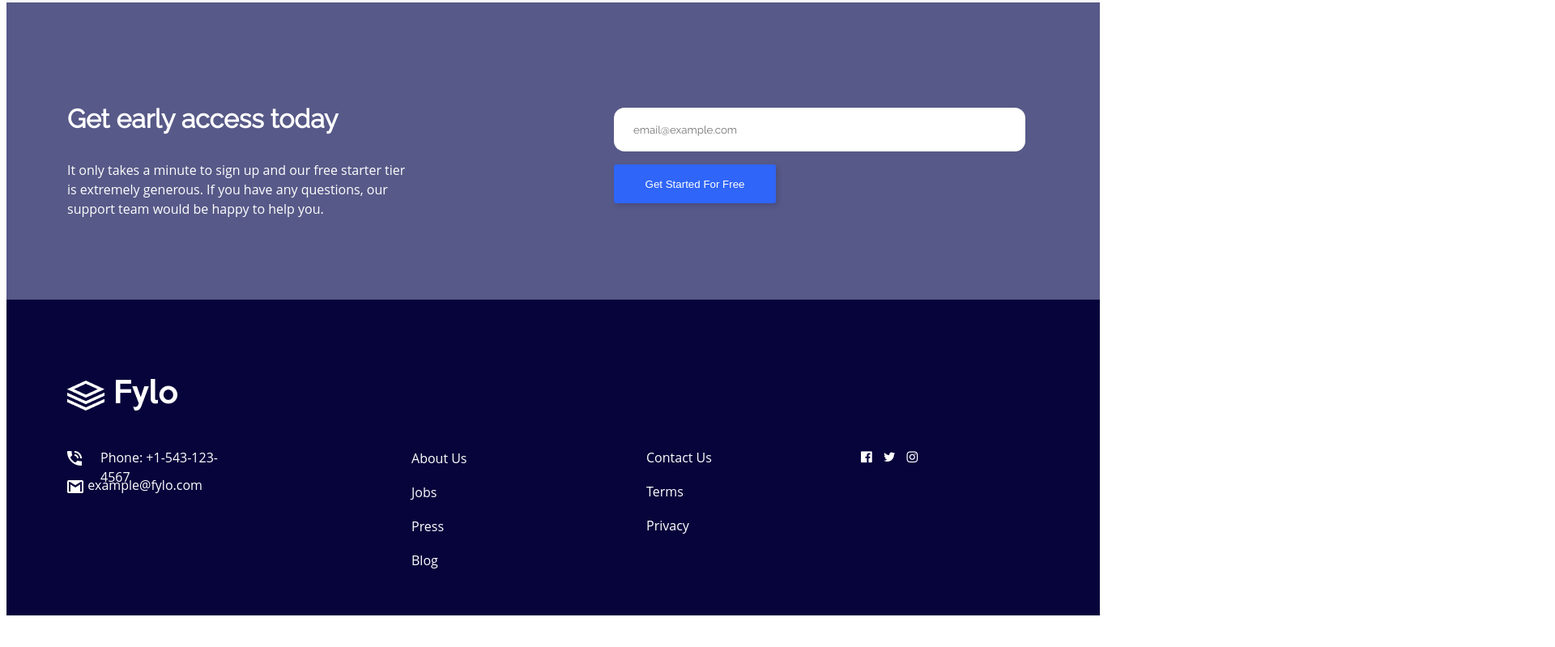
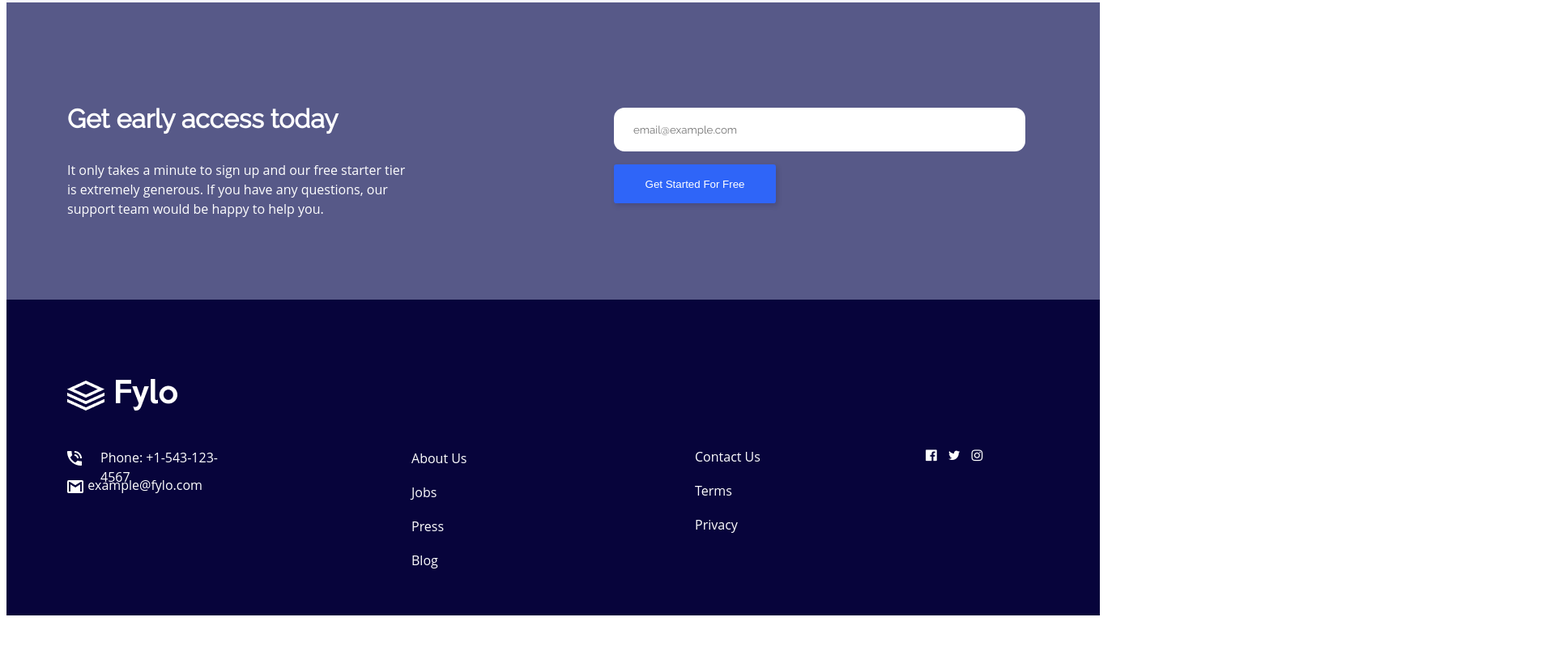
Before and after one commit to ka1jo/homework-4, a plain HTML site: page index.html in a window 1280 px wide. Shown: the part 1555-2354 px from the top of the page at 81% size, 1920 px wide, since content can reach past the window. Drawn offline with Linux system fonts and the light colour scheme.

Commit message:
upload fourh

```diff
--- a/assets/index.css
+++ b/assets/index.css
@@ -419,7 +419,7 @@ right: 39px;
     right: 15px;
 }
 .inf2{
-    width: 200px;
+    width: 280px;
     height: 200px;
     float: left;
     position: relative;
@@ -438,12 +438,10 @@ font-weight: 400;
     list-style-type: none;
     padding: 10px;
     color: white;
-    left: 590px;
-    position: relative;
-    top: -45px;
     font-family: 'Open Sans';
 font-style: normal;
 font-weight: 400;
+float: left;
 }
 .icc i{
     border-radius: 50%;
@@ -452,7 +450,7 @@ font-weight: 400;
     color: white;
     left: 850px;
     position: relative;
-    bottom: 180px;
+    bottom: 190px;
 }
 .icc :hover{
     cursor: pointer;
@@ -460,3 +458,11 @@ font-weight: 400;
 .inf2:hover{
     cursor: pointer;
 }
+.ic{
+    top: -230px;
+    width: 150px;
+    height: 150px;
+    position: relative;
+    left: 800px;
+cursor: pointer;
+}
```
